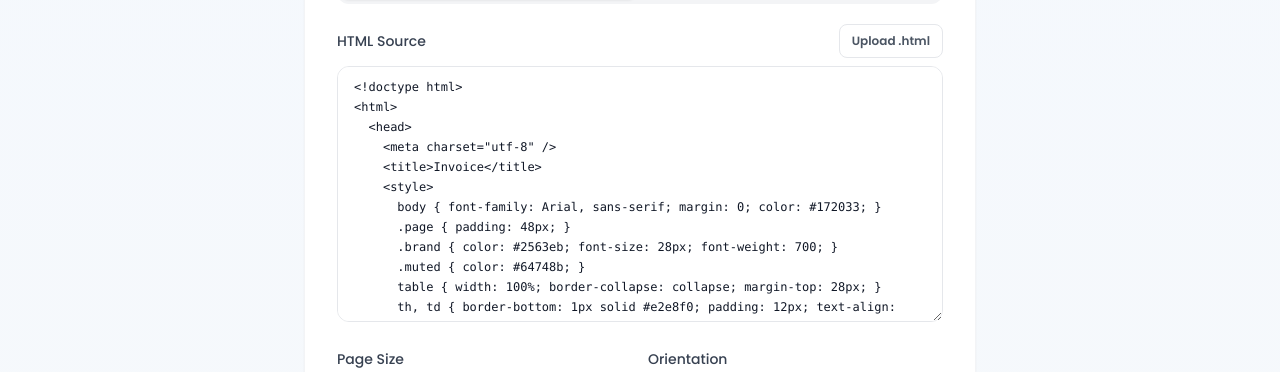
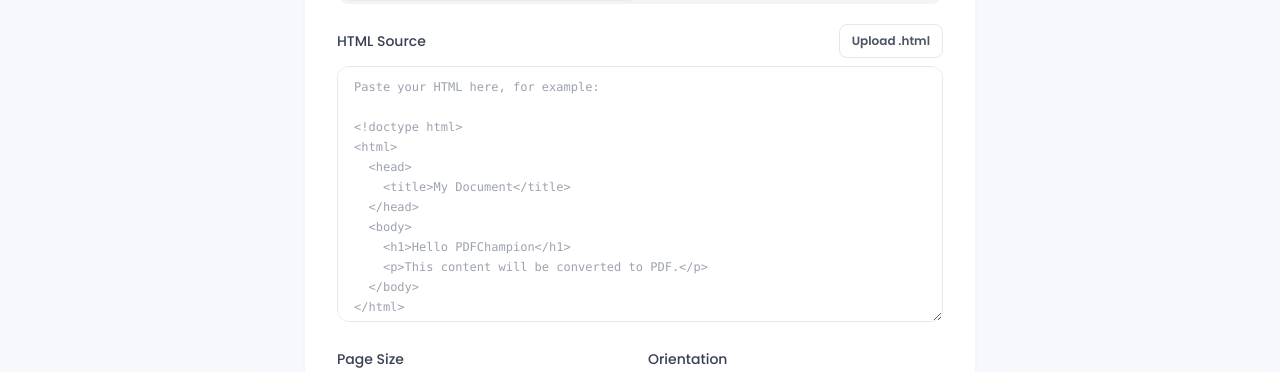
Before and after one commit to acoustic121/desipdf, a Next.js app in the folder desipdf/: page /tools/html-to-pdf in a window 1280 px wide. Shown: the part 410-782 px from the top of the page. Built offline with nearby package versions, Linux system fonts and the light colour scheme; no server answers.

Commit message:
Start HTML to PDF editor empty

```diff
--- a/desipdf/pages/tools/html-to-pdf.js
+++ b/desipdf/pages/tools/html-to-pdf.js
@@ -9,37 +9,16 @@ import { useConvert } from '../../utils/useConvert'
 
 const tool = TOOLS.find((t) => t.id === 'html-to-pdf')
 
-const SAMPLE_HTML = `<!doctype html>
+const HTML_PLACEHOLDER = `Paste your HTML here, for example:
+
+<!doctype html>
 <html>
   <head>
-    <meta charset="utf-8" />
-    <title>Invoice</title>
-    <style>
-      body { font-family: Arial, sans-serif; margin: 0; color: #172033; }
-      .page { padding: 48px; }
-      .brand { color: #2563eb; font-size: 28px; font-weight: 700; }
-      .muted { color: #64748b; }
-      table { width: 100%; border-collapse: collapse; margin-top: 28px; }
-      th, td { border-bottom: 1px solid #e2e8f0; padding: 12px; text-align: left; }
-      th { background: #f8fafc; }
-      .total { font-size: 22px; font-weight: 700; text-align: right; margin-top: 24px; }
-    </style>
+    <title>My Document</title>
   </head>
   <body>
-    <main class="page">
-      <div class="brand">PDFChampion</div>
-      <p class="muted">HTML to PDF sample document</p>
-      <h1>Invoice #1048</h1>
-      <p>Convert styled HTML, invoices, reports, receipts, and simple web pages into a PDF.</p>
-      <table>
-        <thead><tr><th>Item</th><th>Qty</th><th>Amount</th></tr></thead>
-        <tbody>
-          <tr><td>Document conversion</td><td>1</td><td>₹49</td></tr>
-          <tr><td>Priority processing</td><td>1</td><td>₹0</td></tr>
-        </tbody>
-      </table>
-      <div class="total">Total: ₹49</div>
-    </main>
+    <h1>Hello PDFChampion</h1>
+    <p>This content will be converted to PDF.</p>
   </body>
 </html>`
 
@@ -82,7 +61,7 @@ function getDefaultFilename(mode, url) {
 
 export default function HtmlToPdf() {
   const [mode, setMode] = useState('html')
-  const [html, setHtml] = useState(SAMPLE_HTML)
+  const [html, setHtml] = useState('')
   const [url, setUrl] = useState('')
   const [pageSize, setPageSize] = useState('a4')
   const [orientation, setOrientation] = useState('portrait')
@@ -257,7 +236,7 @@ export default function HtmlToPdf() {
                 <input type="file" accept=".html,.htm,.txt" onChange={handleFile} className="hidden" />
               </label>
             </div>
-            <textarea value={html} onChange={(e) => setHtml(e.target.value)} className="input-field min-h-64 font-mono text-xs leading-5" spellCheck={false} />
+            <textarea value={html} onChange={(e) => setHtml(e.target.value)} placeholder={HTML_PLACEHOLDER} className="input-field min-h-64 font-mono text-xs leading-5" spellCheck={false} />
           </div>
 
           <div className="grid grid-cols-1 sm:grid-cols-2 gap-4">
```
